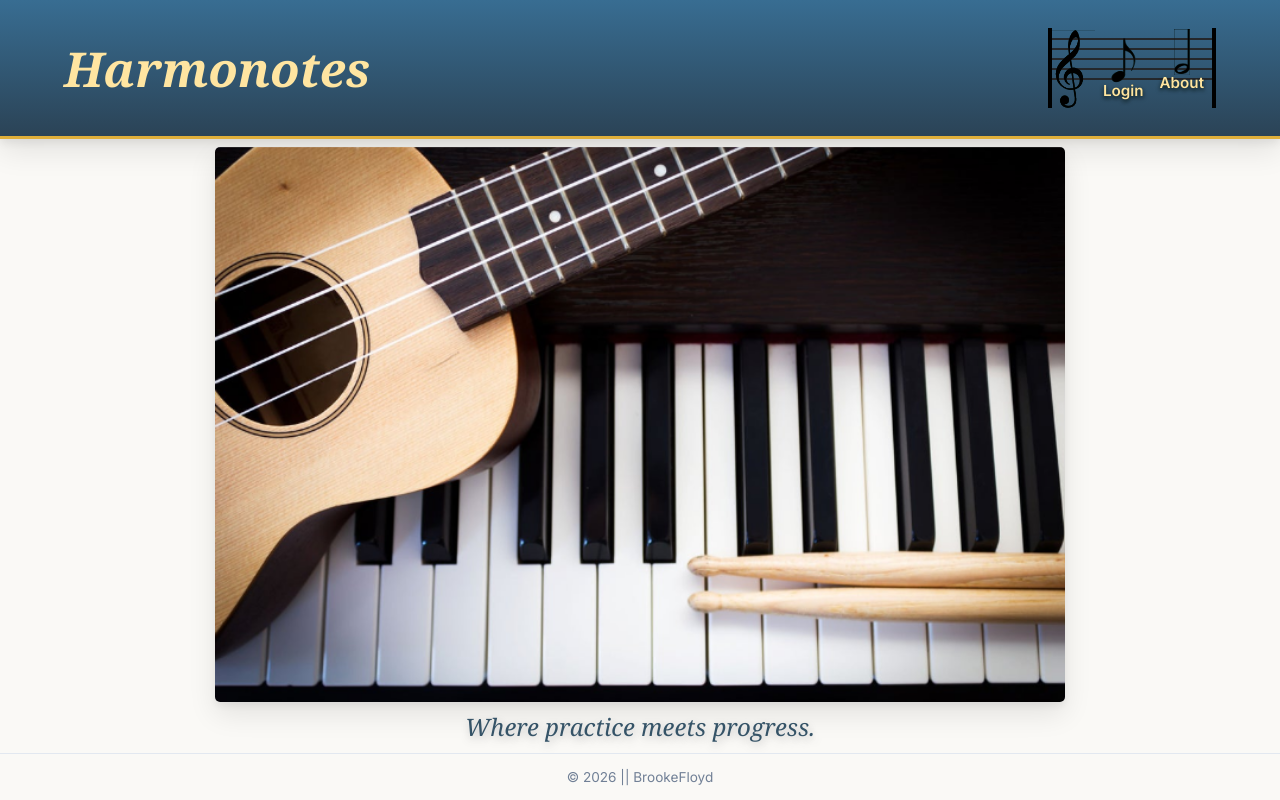
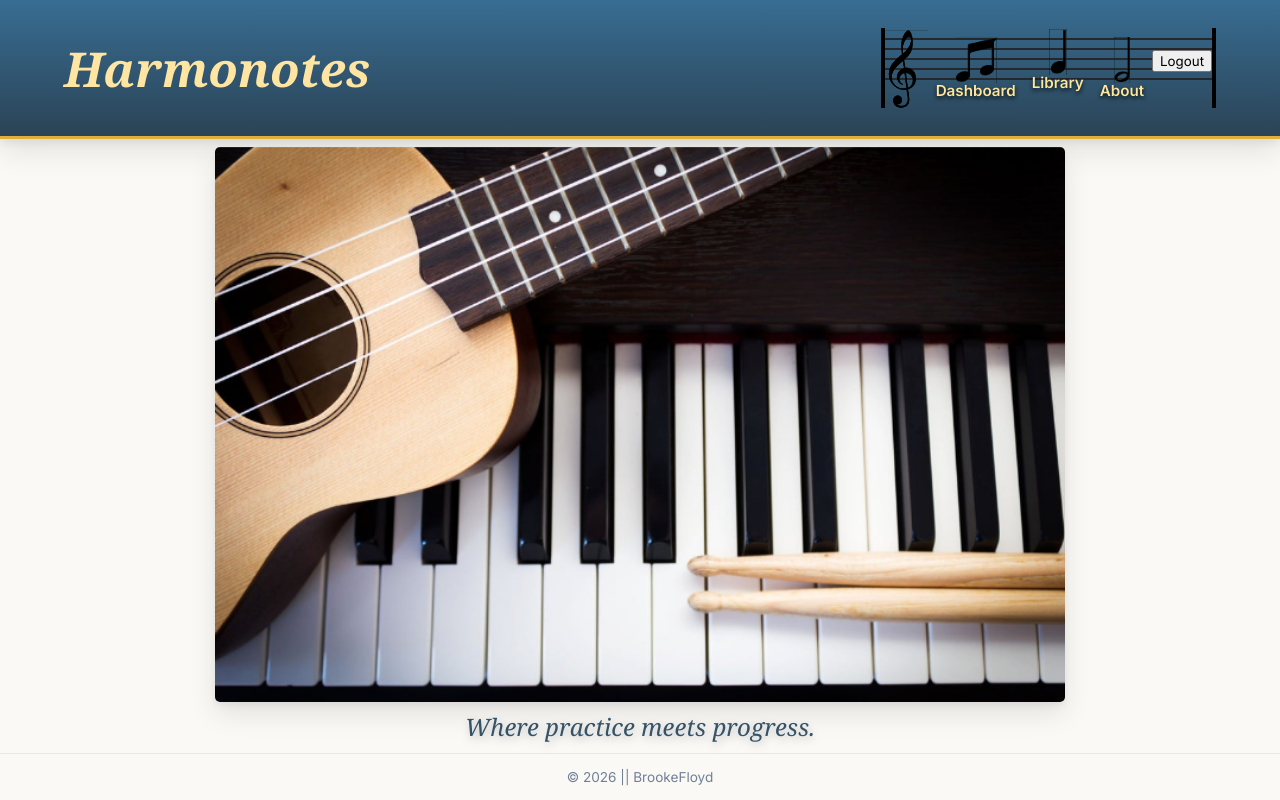
Before and after one commit to BrookeFloyd10/Harmonotes-FullStack-Brooke-F, a React (Vite) app in the folder frontend/: page / in a window 1280 px wide. Built offline with nearby package versions, Linux system fonts and the light colour scheme; sample sign-in values are in the browser's storage.

Commit message:
Added LoggedInUser information to local storage upon successful log in for  persistence. Added removal of LoggedInUser in localStorage upon logout

```diff
--- a/frontend/src/App.jsx
+++ b/frontend/src/App.jsx
@@ -16,7 +16,7 @@ const App= () => {
   const [practiceData, setPracticeData] = useState([]);
   const [practiceLog, setPracticeLog] = useState([]);
   const [practiceSession, setPracticeSession] = useState({});
-  const [loggedInUser, setLoggedInUser] = useState(null);
+  const [loggedInUser, setLoggedInUser] = useState(JSON.parse(localStorage.getItem("loggedInUser")) || null);
 
   return (
     <div className="body-container">
--- a/frontend/src/components/LoginForm.jsx
+++ b/frontend/src/components/LoginForm.jsx
@@ -43,13 +43,14 @@ const LoginForm = ({ setLoggedInUser }) => {
             try {
                 const loggedInUser = await globalPost("/login", loginData);
                 setLoggedInUser(loggedInUser);
+                localStorage.setItem("loggedInUser", JSON.stringify(loggedInUser));
                 setLoginData({emailAddress: "", password: ""});
                 navigate("/dashboard");
-        } catch (err) {
+            } catch (err) {
             setErrors({loginErrors : err.message});
+            }
+
         }
-
-    }
 
             return(
                 <div className="login-form">
--- a/frontend/src/components/layout/NavBar.jsx
+++ b/frontend/src/components/layout/NavBar.jsx
@@ -8,6 +8,7 @@ import Button from '../shared/Button';
 
 const NavBar = ({ loggedInUser, setLoggedInUser }) =>{
     const handleLogOut = () => {
+        localStorage.removeItem("loggedInUser");
         setLoggedInUser(null);
     }
     return(
```
